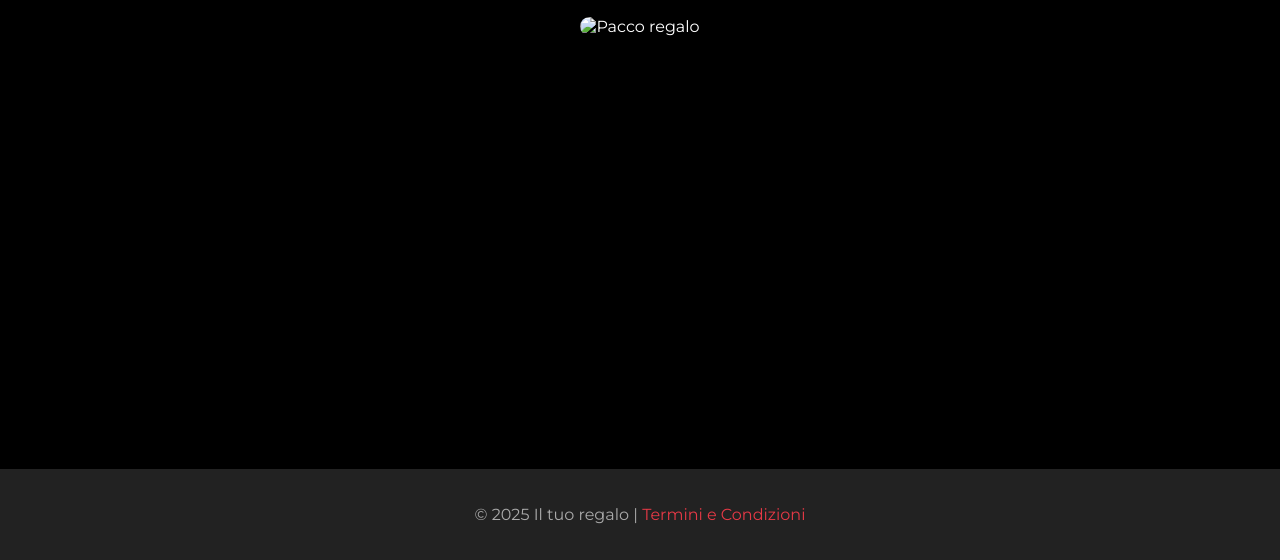
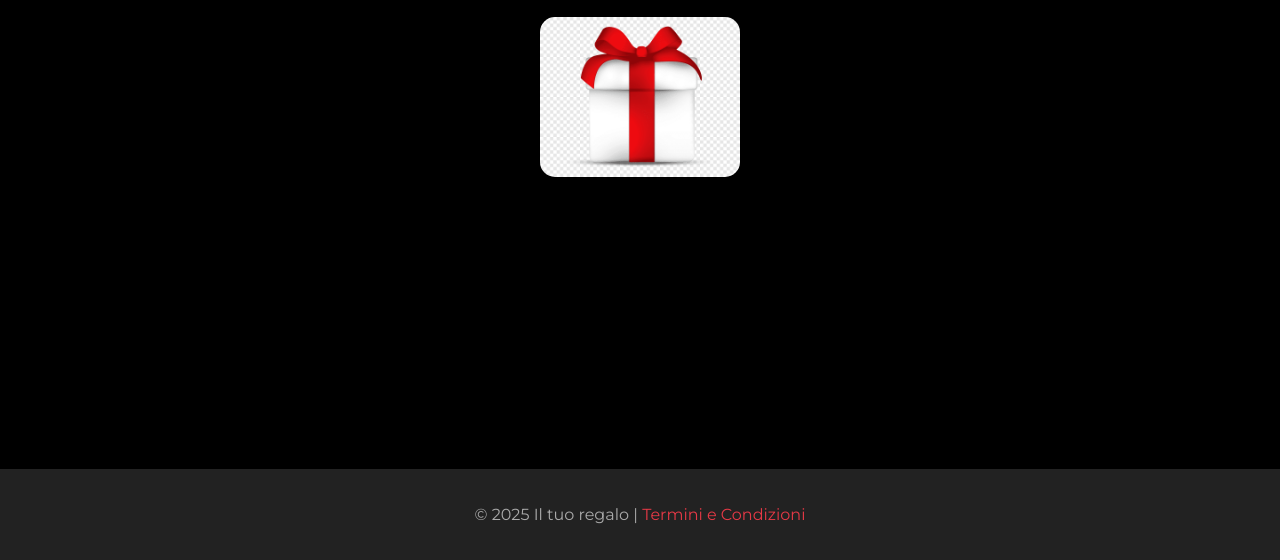
Before and after one commit to FrancescoTrotti14/github.io, a plain HTML site: page index.html in a window 1280 px wide. Shown: the part 331-891 px from the top of the page. Drawn offline with Linux system fonts and the light colour scheme; the site is published under a folder, as on GitHub Pages, so addresses that start at the root find nothing.

Commit message:
Update index.html

```diff
--- a/index.html
+++ b/index.html
@@ -92,7 +92,7 @@
     <header>
         <h1>Christiana, c'è un regalo per te!</h1>
         <div class="gift-box" onclick="revealGift()">
-            <img src="/png-clipart-gift-box-miscellaneous-ribbon.png" alt="Pacco regalo">
+            <img src="png-clipart-gift-box-miscellaneous-ribbon.png" alt="Pacco regalo">
         </div>
     </header>
 
```
